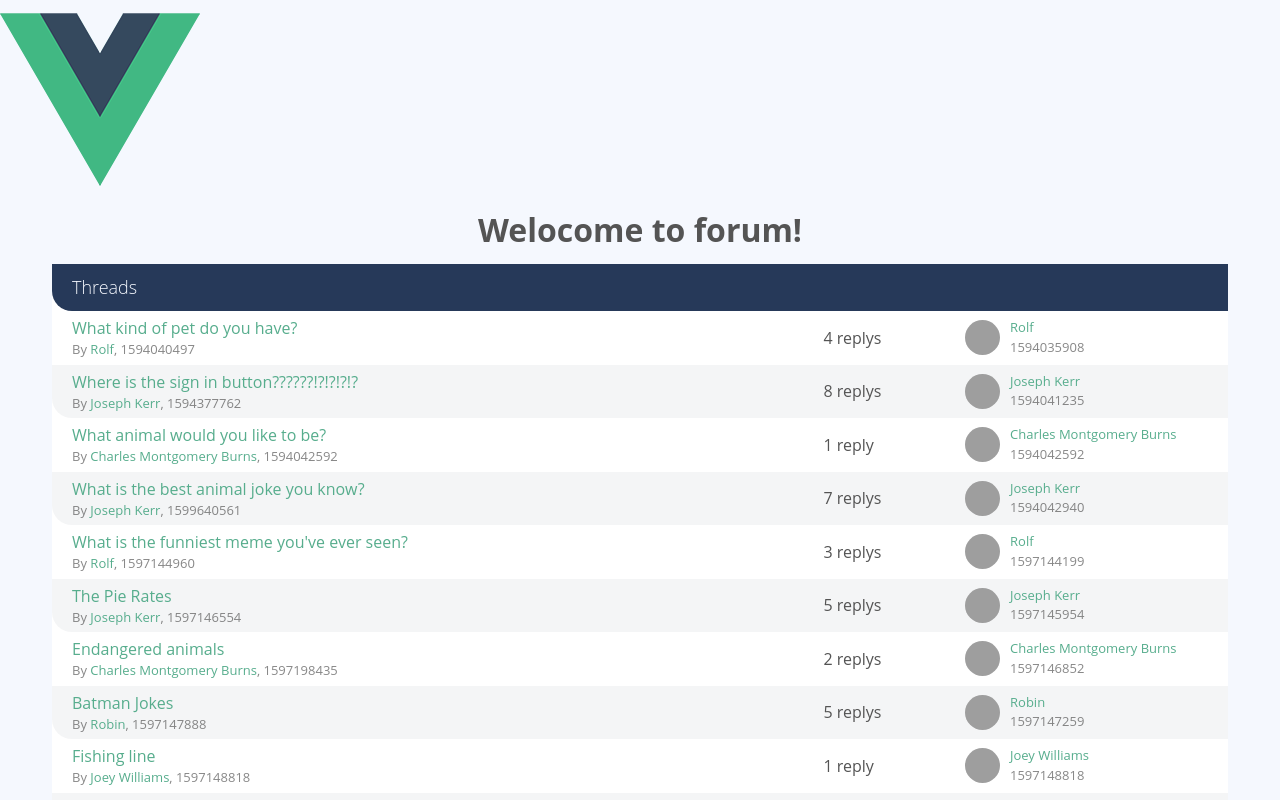
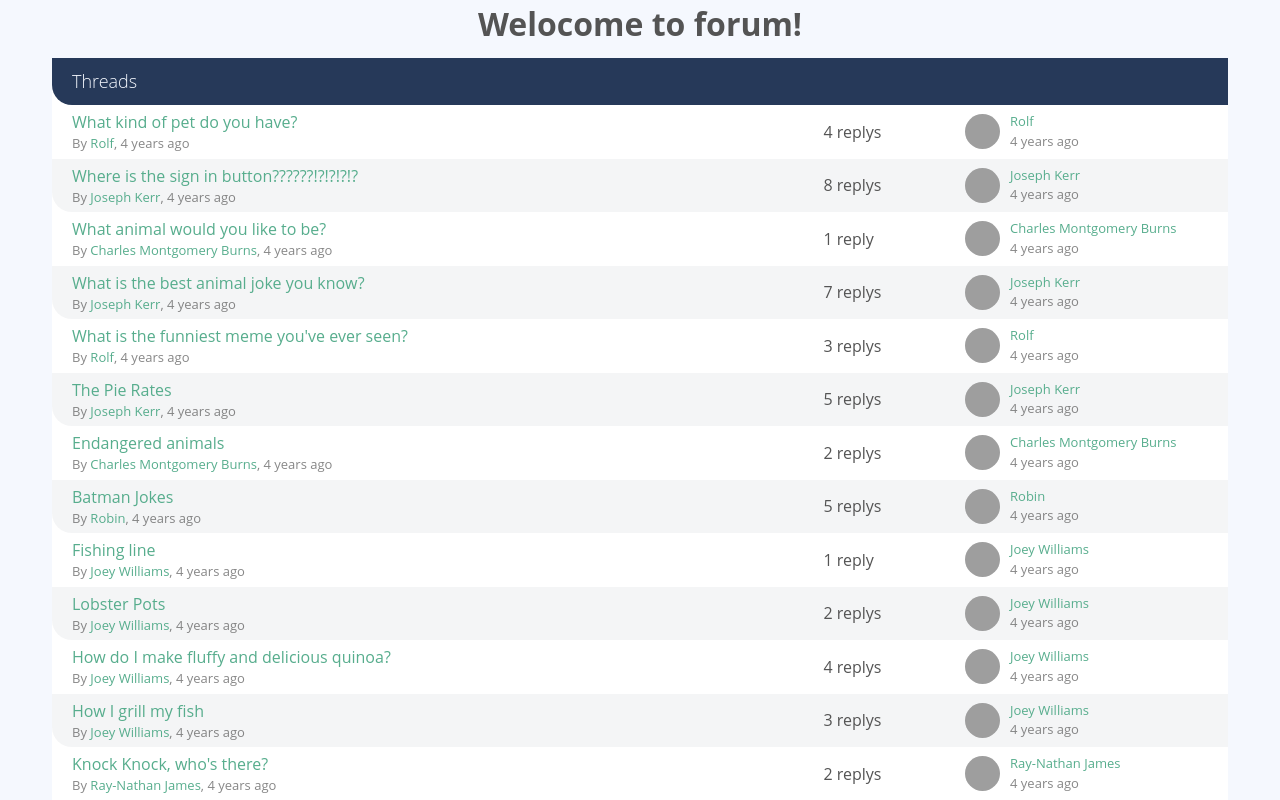
Before and after one commit to tachyond2/awesome-forum, a Vue app: page / in a window 1280 px wide. Shown: the top 800 px of the page. Built offline with nearby package versions, Linux system fonts and the light colour scheme; grey boxes are pictures that could not be loaded.

Commit message:
refactor: glbally regesiter AppDate component

```diff
--- a/src/App.vue
+++ b/src/App.vue
@@ -1,5 +1,5 @@
 <template>
-  <img alt="Vue logo" src="./assets/logo.png" />
+
   <div class="container">
     <router-view />
   </div>
--- /dev/null
+++ b/src/components/AppDate.vue
@@ -0,0 +1,34 @@
+<template>
+  <span  :title="humanFriendlyDate()">
+    {{ diffForHuman() }}
+  </span>
+</template>
+
+<script>
+import dayjs from 'dayjs'
+import relativeTime from 'dayjs/plugin/relativeTime'
+import localizedFormat from 'dayjs/plugin/localizedFormat'
+dayjs.extend(relativeTime)
+dayjs.extend(localizedFormat)
+export default {
+  props: {
+    timestamp: {
+      required: true,
+      type: Number
+    }
+  },
+  methods: {
+    diffForHuman () {
+      return dayjs.unix(this.timestamp).fromNow()
+    },
+    humanFriendlyDate(timestamp) {
+      return dayjs.unix(this.timestamp).format('llll')
+    }
+  }
+
+}
+</script>
+
+<style lang="scss" scoped>
+
+</style>
--- a/src/components/PostList.vue
+++ b/src/components/PostList.vue
@@ -35,11 +35,9 @@
           ><i class="fa fa-pencil"></i
         ></a> -->
       </div>
-
-      <div class="post-date text-faded" :title="humanFriendlyDate(post.publishedAt)">
-        {{ diffForHuman(post.publishedAt) }}
+      <div class="post-date text-faded">
+        <AppDate :timestamp="post.publishedAt"/>
       </div>
-
       <!-- <div class="reactions">
         <ul>
           <li>💡</li>
@@ -62,11 +60,7 @@
 
 <script>
 import sourceData from '@/data.json'
-import dayjs from 'dayjs'
-import relativeTime from 'dayjs/plugin/relativeTime'
-import localizedFormat from 'dayjs/plugin/localizedFormat'
-dayjs.extend(relativeTime)
-dayjs.extend(localizedFormat)
+
 export default {
   props: {
     posts: {
@@ -82,12 +76,6 @@
   methods: {
     userById(userId) {
       return this.users.find(u => u.id === userId)
-    },
-    diffForHuman (timestamp) {
-      return dayjs.unix(timestamp).fromNow()
-    },
-    humanFriendlyDate(timestamp) {
-      return dayjs.unix(timestamp).format('llll')
     }
   }
 }
--- a/src/components/ThreadList.vue
+++ b/src/components/ThreadList.vue
@@ -11,7 +11,7 @@
                           <router-link :to="{name:'ThreadShow', params:{id: thread.id}}">{{thread.title}}</router-link>
                       </p>
                       <p class="text-faded text-xsmall">
-                          By <a href="profile.html">{{userById(thread.userId).name}}</a>, {{thread.lastPostAt}}
+                          By <a href="profile.html">{{userById(thread.userId).name}}</a>, <app-date :timestamp="thread.publishedAt"/>
                       </p>
                   </div>
 
@@ -27,7 +27,7 @@
                           <p class="text-xsmall">
                               <a href="profile.html">{{userById(thread.userId).name}}</a>
                           </p>
-                          <p class="text-xsmall text-faded">{{thread.publishedAt}}</p>
+                          <p class="text-xsmall text-faded"><app-date :timestamp="thread.publishedAt"/> </p>
                       </div>
                   </div>
               </div>
--- a/src/main.js
+++ b/src/main.js
@@ -1,5 +1,8 @@
 import { createApp } from 'vue'
 import App from './App.vue'
 import router from '@/router'
+import AppDate from '@/components/AppDate.vue'
 
-createApp(App).use(router).mount('#app')
+const forumApp = createApp(App)
+forumApp.component('AppDate', AppDate)
+forumApp.use(router).mount('#app')
```
